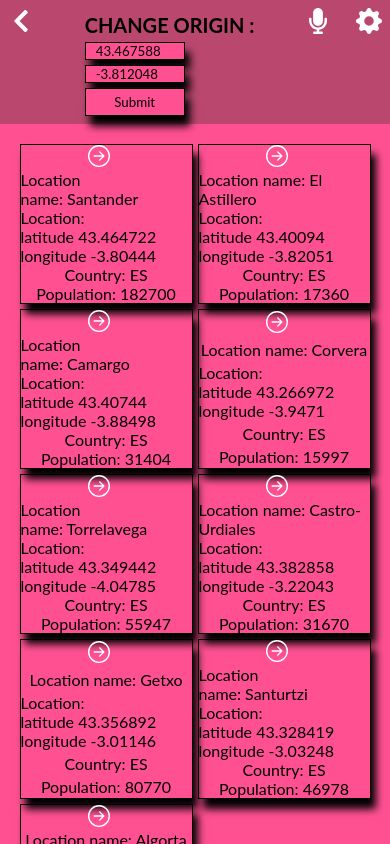
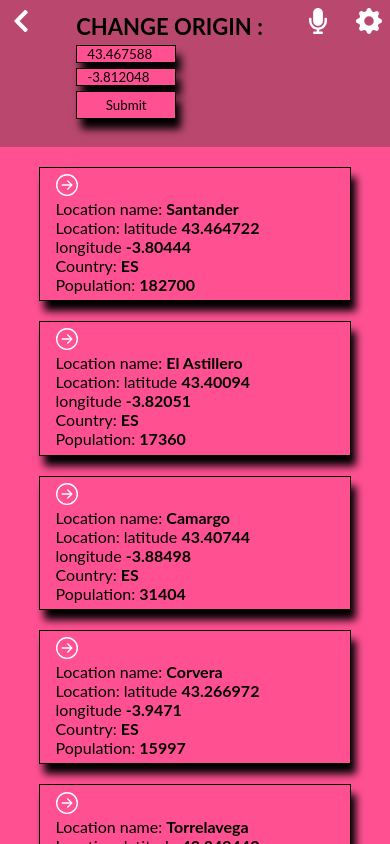
Before and after one commit to jorgegoco/react-weather-app, a React (Create React App) app: page / in a window 390 px wide. Shown: the top 844 px of the page. Built offline with nearby package versions, Linux system fonts and the light colour scheme.

Commit message:
Change main page responsiveness

```diff
--- a/src/App.css
+++ b/src/App.css
@@ -43,7 +43,8 @@ body {
   display: flex;
   flex-direction: column;
   justify-content: space-around;
-  align-items: center;
+  align-items: start;
+  padding: 2% 5%;
   border: 1px solid black;
   box-shadow: 5px 10px 8px black;
 }
@@ -91,6 +92,10 @@ input {
   color: white;
 }
 
+.main-values {
+  font-weight: bold;
+}
+
 .details-container {
   width: 75%;
   height: 75vh;
@@ -132,14 +137,15 @@ td {
 
 @media (max-width: 600px) {
   .locations-list {
-    height: 80vh;
+
     width: 90%;
     margin: auto;
     margin-top: 20px;
     display: grid;
     grid-template-columns: 1fr 1fr;
-    row-gap: 5px;
-    column-gap: 5px;
+    row-gap: 20px;
+    column-gap: 20px;
+    margin-bottom: 20px;
   }
 
   .input-container {
@@ -147,6 +153,7 @@ td {
     flex-direction: column;
     justify-content: center;
     row-gap: 5px;
+    margin-bottom: 20px;
   }
 
   .input-container button {
@@ -158,7 +165,7 @@ td {
   }
 
   .input-container h1 {
-    font-size: 20px;
+    font-size: 22px;
     margin-top: 5px;
   }
 
@@ -172,3 +179,11 @@ td {
     margin: auto;
   }
 }
+
+@media (max-width: 500px) {
+  .locations-list {
+    width: 80%;
+    grid-template-columns: 1fr;
+    row-gap: 20px;
+  }
+}
--- a/src/components/MainView.js
+++ b/src/components/MainView.js
@@ -14,22 +14,22 @@ const MainView = () => {
       </Link>
       <p>
         Location name:&nbsp;
-        {item[0]}
+        <span className="main-values">{item[0]}</span>
       </p>
       <p>
         Location: latitude&nbsp;
-        {item[1]}
+        <span className="main-values">{item[1]}</span>
         {' '}
         longitude&nbsp;
-        {item[2]}
+        <span className="main-values">{item[2]}</span>
       </p>
       <p>
         Country:&nbsp;
-        {item[3]}
+        <span className="main-values">{item[3]}</span>
       </p>
       <p>
         Population:&nbsp;
-        {item[4]}
+        <span className="main-values">{item[4]}</span>
       </p>
     </div>
   ));
--- a/src/pages/Detail.js
+++ b/src/pages/Detail.js
@@ -15,7 +15,7 @@ const Detail = () => {
       setDet(response.data.list[0].components);
     };
     getDetail();
-  }, [setDet]);
+  }, [setDet, arr]);
   return (
     <div className="details-container">
       <h1>{id}</h1>
```
